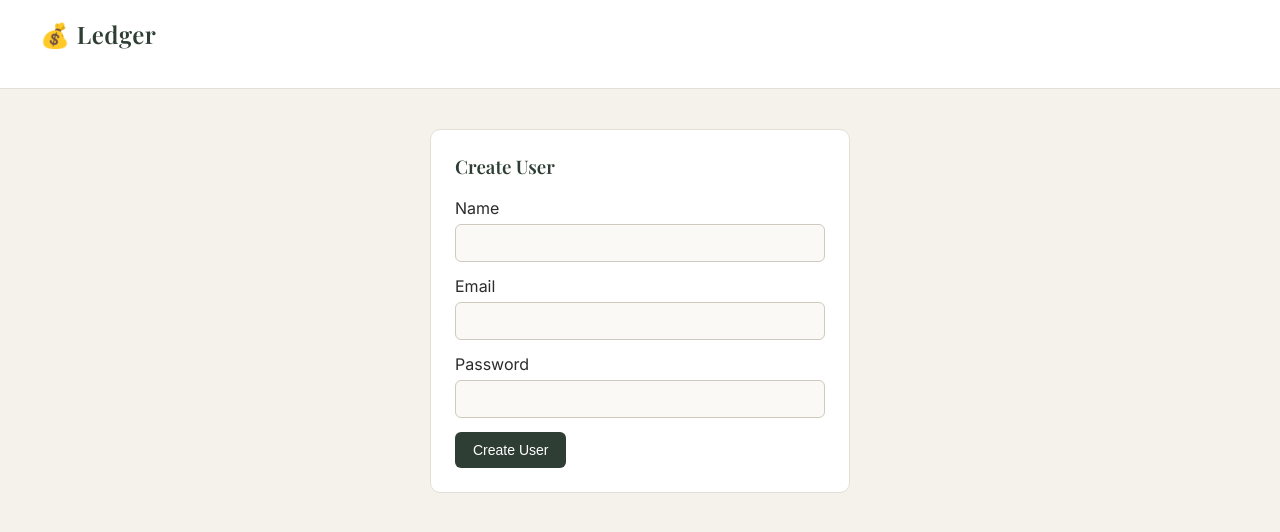
After one commit to tanmayNapte/Smart-shared-expence-tracker, a Flask app: template templates/create_user.html in a window 1280 px wide. The commit adds this page. Shown: the top 532 px of the page. Run offline with Flask 3, Linux system fonts and the light colour scheme; the template is opened without the code that fills it, so the values that code supplies are empty.

Commit message:
UI Tweaks and Functionality update

```diff
--- a/app.py
+++ b/app.py
@@ -1,9 +1,10 @@
-from flask import Flask, request, jsonify, session, render_template, redirect, url_for
+from flask import Flask, request, jsonify, session, render_template, redirect, url_for,flash
 from flask_sqlalchemy import SQLAlchemy
 from werkzeug.security import generate_password_hash, check_password_hash
 from dotenv import load_dotenv
 from datetime import datetime
 import os
+from sqlalchemy import or_
 
 # --------------------------------------------------
 # APP SETUP
@@ -24,11 +25,11 @@ db = SQLAlchemy(app)
 
 class User(db.Model):
     __tablename__ = "users"
-
     id = db.Column(db.Integer, primary_key=True)
-    name = db.Column(db.String(100), nullable=False)
-    email = db.Column(db.String(120), unique=True, nullable=False)
-    password = db.Column(db.String(255), nullable=False)
+    name = db.Column(db.String(100))
+    email = db.Column(db.String(120), unique=True)
+    password = db.Column(db.String(200))
+    role = db.Column(db.String(20), default="user")  # admin / user
 
 
 class Group(db.Model):
@@ -81,12 +82,28 @@ class Settlement(db.Model):
 # INIT (DEV ONLY)
 # --------------------------------------------------
 
+@app.context_processor
+def inject_current_user():
+    if "user_id" in session:
+        user = User.query.get(session["user_id"])
+        return {"current_user": user}
+    return {"current_user": None}
+
+
+
 with app.app_context():
     db.create_all()
 
 # --------------------------------------------------
 # HELPERS
 # --------------------------------------------------
+
+def admin_required():
+    if "user_id" not in session:
+        return False
+    user = User.query.get(session["user_id"])
+    return user and user.role == "admin"
+
 
 def calculate_balances(group_id):
     balances = {}
@@ -202,7 +219,7 @@ def create_group():
 def user_groups(user_id):
     groups = (
         db.session.query(Group)
-        .join(GroupMember)
+        .join(GroupMember, Group.id == GroupMember.group_id)
         .filter(GroupMember.user_id == user_id)
         .all()
     )
@@ -219,8 +236,9 @@ def user_groups(user_id):
 def group_members(group_id):
     members = (
         db.session.query(User)
-        .join(GroupMember)
+        .join(GroupMember, User.id == GroupMember.user_id)
         .filter(GroupMember.group_id == group_id)
+
         .all()
     )
 
@@ -349,12 +367,45 @@ def login_page():
 
         user = User.query.filter_by(email=email).first()
         if not user or not check_password_hash(user.password, password):
-            return render_template("login.html", error="Invalid credentials")
+            flash("Invalid email or password", "error")
+            return redirect("/login")
 
         session["user_id"] = user.id
+        flash("Logged in successfully", "success")
         return redirect("/dashboard")
 
     return render_template("login.html")
+
+@app.route("/admin/users/new", methods=["GET", "POST"])
+def create_user():
+    if not admin_required():
+        return redirect("/dashboard")
+
+    if request.method == "POST":
+        name = request.form["name"]
+        email = request.form["email"]
+        password = request.form["password"]
+
+        if User.query.filter_by(email=email).first():
+            return render_template(
+                "create_user.html",
+                error="User already exists"
+            )
+
+        user = User(
+            name=name,
+            email=email,
+            password=generate_password_hash(password),
+            role="user"
+        )
+
+        db.session.add(user)
+        db.session.commit()
+
+        return redirect("/dashboard")
+
+    return render_template("create_user.html")
+
 
 @app.route("/register", methods=["GET", "POST"])
 def register_page():
@@ -379,8 +430,14 @@ def dashboard():
 
     groups = (
         db.session.query(Group)
-        .join(GroupMember)
-        .filter(GroupMember.user_id == user_id)
+        .outerjoin(GroupMember, Group.id == GroupMember.group_id)
+        .filter(
+            or_(
+                Group.created_by == user_id,
+                GroupMember.user_id == user_id
+            )
+        )
+        .distinct()
         .all()
     )
 
@@ -522,7 +579,7 @@ def group_page(group_id):
 
     members = (
         db.session.query(User)
-        .join(GroupMember)
+        .join(GroupMember, User.id == GroupMember.user_id)
         .filter(GroupMember.group_id == group_id)
         .all()
     )
@@ -538,12 +595,24 @@ def group_page(group_id):
             "payer_name": payer.name
         })
 
+    suggestions_raw = suggest_settlements(group_id)
+
+    suggestions = []
+    for s in suggestions_raw:
+        suggestions.append({
+            "from_name": User.query.get(s["from"]).name,
+            "to_name": User.query.get(s["to"]).name,
+            "amount": s["amount"]
+        })
+
+
     return render_template(
         "group.html",
         group=group,
         balances=balances,
         members=members,
-        expenses=expense_data
+        expenses=expense_data,
+        suggestions=suggestions
     )
 
 @app.route("/expenses/add", methods=["POST"])
@@ -580,6 +649,47 @@ def add_expense_form():
     db.session.commit()
     return redirect(f"/groups/{group_id}")
 
+def suggest_settlements(group_id):
+    balances = calculate_balances(group_id)
+
+    creditors = []
+    debtors = []
+
+    for user_id, balance in balances.items():
+        if balance > 0:
+            creditors.append([user_id, balance])
+        elif balance < 0:
+            debtors.append([user_id, -balance])  # store positive owed amount
+
+    creditors.sort(key=lambda x: x[1], reverse=True)
+    debtors.sort(key=lambda x: x[1], reverse=True)
+
+    suggestions = []
+
+    i = j = 0
+    while i < len(debtors) and j < len(creditors):
+        debtor_id, debtor_amt = debtors[i]
+        creditor_id, creditor_amt = creditors[j]
+
+        settle_amt = min(debtor_amt, creditor_amt)
+
+        suggestions.append({
+            "from": debtor_id,
+            "to": creditor_id,
+            "amount": round(settle_amt, 2)
+        })
+
+        debtors[i][1] -= settle_amt
+        creditors[j][1] -= settle_amt
+
+        if debtors[i][1] == 0:
+            i += 1
+        if creditors[j][1] == 0:
+            j += 1
+
+    return suggestions
+
+
 
 @app.route("/logout")
 def logout():
@@ -591,6 +701,5 @@ def logout():
 # --------------------------------------------------
 # RUN
 # --------------------------------------------------
-
 if __name__ == "__main__":
     app.run(debug=True)
--- a/static/style.css
+++ b/static/style.css
@@ -228,6 +235,85 @@ input[type="checkbox"] {
     margin-right: 6px;
 }
 
+.dashboard-header {
+    display: flex;
+    justify-content: space-between;
+    align-items: flex-end;
+    margin-bottom: 32px;
+}
+
+.dashboard-title {
+    font-size: 26px;
+    margin-bottom: 4px;
+}
+
+.dashboard-subtitle {
+    font-size: 14px;
+    color: #6f6f6f;
+}
+
+
+/* CARD CONTENT */
+.group-card-top {
+    display: flex;
+    justify-content: space-between;
+    align-items: baseline;
+}
+
+.group-name {
+    font-size: 18px;
+    font-weight: 600;
+}
+
+.group-members {
+    font-size: 13px;
+    color: #7a6a58;
+}
+
+.group-card-bottom {
+    margin-top: 14px;
+}
+
+.enter {
+    font-size: 14px;
+    color: #5b4636;
+    font-weight: 500;
+}
+
+/* EMPTY STATE */
+.empty-state {
+    text-align: center;
+    padding: 40px 30px;
+}
+
+.empty-state h3 {
+    margin-bottom: 8px;
+}
+
+.nav-right {
+    display: flex;
+    align-items: center;
+    gap: 14px;
+}
+
+.user-name {
+    font-size: 14px;
+    color: #000000;
+    font-weight: 500;
+    padding-right: 6px;
+}
+
+.btn.logout {
+    background: transparent;
+    border: 1px solid #d2c4b6;
+    color: #000000;
+}
+
+.btn.logout:hover {
+    background: #f3ede6;
+}
+
+
 /* ---------- LOGOUT ---------- */
 
 .logout-link {
--- a/templates/base.html
+++ b/templates/base.html
@@ -1,24 +1,31 @@
 <!DOCTYPE html>
 <html lang="en">
   <head>
-    <meta charset="UTF-8">
+    <meta charset="UTF-8" />
     <title>{{ title or "Debt Engine" }}</title>
-    <link rel="stylesheet" href="{{ url_for('static', filename='style.css') }}">
-    <link href="https://fonts.googleapis.com/css2?family=Playfair+Display:wght@500;600;700&family=Inter:wght@400;500&display=swap" rel="stylesheet">
-
+    <link
+      rel="stylesheet"
+      href="{{ url_for('static', filename='style.css') }}"
+    />
+    <link
+      href="https://fonts.googleapis.com/css2?family=Playfair+Display:wght@500;600;700&family=Inter:wght@400;500&display=swap"
+      rel="stylesheet"
+    />
   </head>
   <body>
-
     <header>
       <h2>💰 Ledger</h2>
-      {% if session.get("user_id") %}
-    <a href="/logout" class="logout-link">Logout</a>
+      {% if current_user %} {% if current_user.role == "admin" %}
+      <a href="/admin/users/new" class="logout-link">Create User</a>
+      {% endif %} {% endif %}
+      <div class="nav-right">
+        {% if current_user %}
+        <span class="user-name"> {{ current_user.name }} </span>
+        <a href="/logout" class="btn logout"> Logout </a>
         {% endif %}
+      </div>
     </header>
 
-<main>
-    {% block content %}{% endblock %}
-</main>
-
+    <main>{% block content %}{% endblock %}</main>
   </body>
 </html>
--- /dev/null
+++ b/templates/create_user.html
@@ -0,0 +1,25 @@
+{% extends "base.html" %}
+{% block content %}
+
+<div class="card" style="max-width:420px;margin:auto;">
+    <h3>Create User</h3>
+
+    {% if error %}
+        <p style="color:#8b2e2e;">{{ error }}</p>
+    {% endif %}
+
+    <form method="post">
+        <label>Name</label>
+        <input name="name" required>
+
+        <label>Email</label>
+        <input name="email" type="email" required>
+
+        <label>Password</label>
+        <input name="password" type="password" required>
+
+        <button class="btn primary">Create User</button>
+    </form>
+</div>
+
+{% endblock %}
```
Also changed, not shown: other parts of static/style.css (+177 -21 lines), templates/group.html (+34 -0 lines), templates/login.html (+12 -11 lines). Lines whose indentation alone changed are shown as unchanged.
